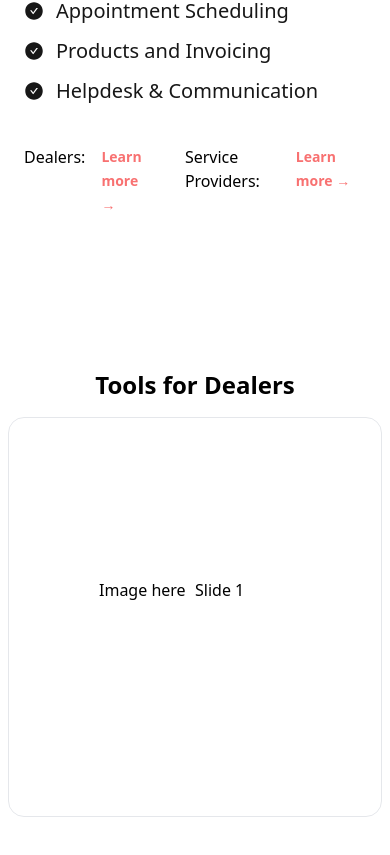
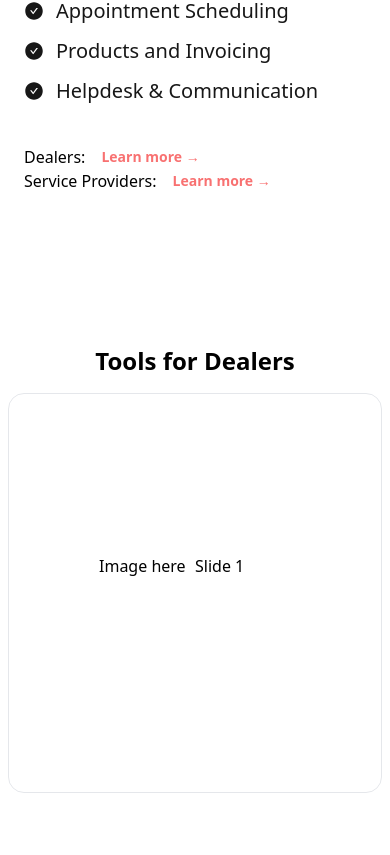
Before and after one commit to torchcommercialmedia/marketingsite, a Next.js app: page / in a window 390 px wide. Shown: the part 2407-3262 px from the top of the page. Built offline with nearby package versions, Linux system fonts and the light colour scheme.

Commit message:
fix display issue

```diff
--- a/components/MainPage/DealersAndServiceProvider.tsx
+++ b/components/MainPage/DealersAndServiceProvider.tsx
@@ -37,7 +37,7 @@ const DealersAndServiceProvider = (props: Props) => {
                   </li>
                 ))}
               </ul>
-              <div className="mt-10 flex w-full space-x-8 justify-start">
+              <div className="mt-10 sm:flex w-full sm:space-x-8 justify-start">
                 <div className="flex space-x-4">
                   <p>Dealers:</p>
                   <a
```
